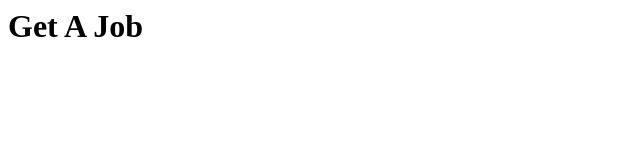
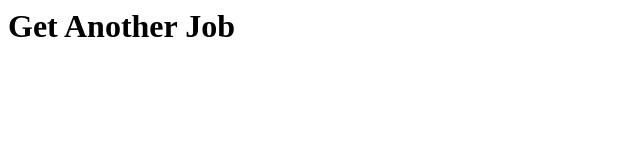
Before and after one commit to donhenton/junk1000, a plain HTML site: page index.html in a window 1280 px wide. Shown: the whole page, without its empty margins (0-640 px from the left). Drawn offline with Linux system fonts and the light colour scheme.

Commit message:
testing1

```diff
--- a/index.html
+++ b/index.html
@@ -1,7 +1,7 @@
 <html>
 
 <body>
-    <h1>Get A Job</h1>
+    <h1>Get Another Job</h1>
 
 
 </body>
```
